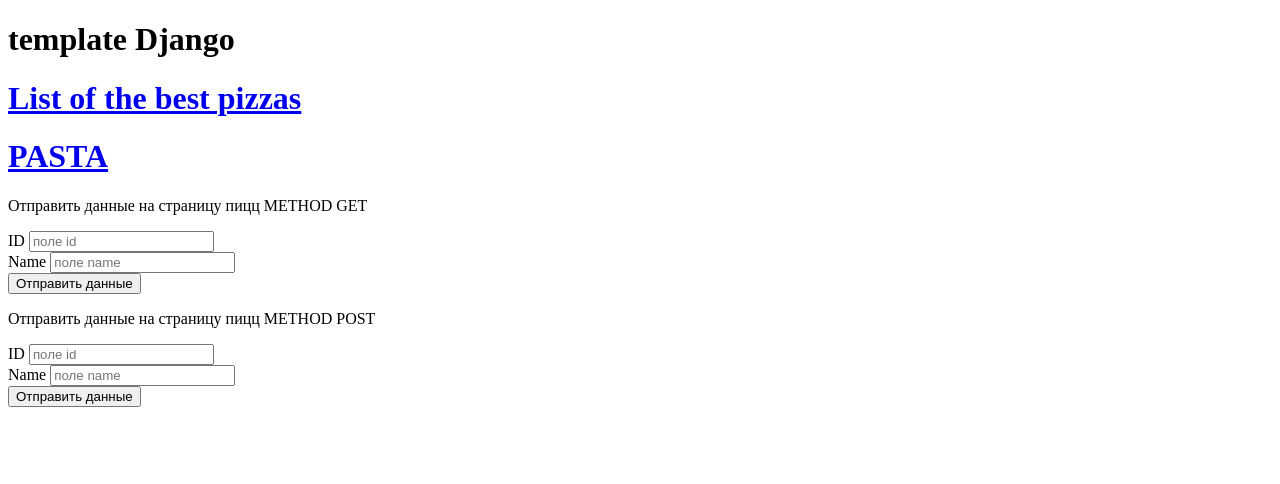
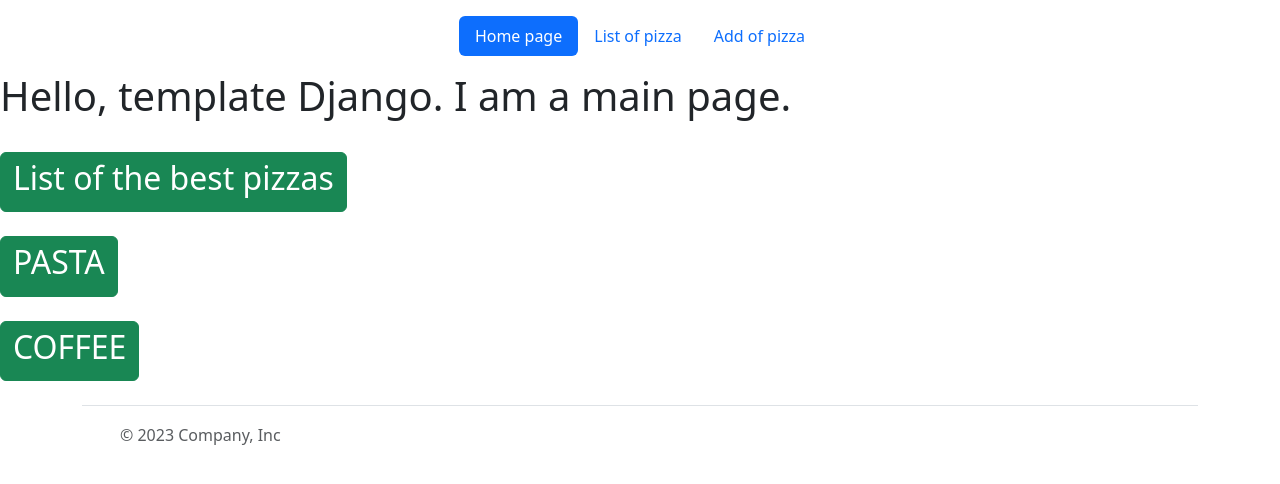
Before and after one commit to Dmitriy-Bitsenko/pizzeria, a Django app: page /pizza/ in a window 1280 px wide. Shown: the top 484 px of the page. Run offline with Django 4.2, Linux system fonts and the light colour scheme.

Commit message:
minor changes

```diff
--- a/pizza/templates/pizza/index.html
+++ b/pizza/templates/pizza/index.html
@@ -1,35 +1,35 @@
-<!DOCTYPE html>
-<html lang="en">
-<head>
-    <meta charset="UTF-8">
-    <title>Home page</title>
-</head>
-<body>
-{% csrf_token %}
-<h1>template Django</h1>
-<a href="/pizza/pizza_list/"><h1>List of the best pizzas</h1></a>
-<a href="/pizza/pizza_list/?id=2&name=PASTA"><h1>PASTA</h1></a>
+{% extends 'base.html' %}
 
-<div>
-    <p>Отправить данные на страницу пицц METHOD GET</p>
-<form action="/pizza/pizza_list/" method="get">
-    {% csrf_token %}
-    <label>ID</label> <input type="number" name="id" id="id" placeholder="поле id"><br>
-    <label>Name</label> <input type="text" name="id" id="name" placeholder="поле name"><br>
-    <input type="submit" value="Отправить данные">
-</form>
-</div>
-
-<div>
-    <p>Отправить данные на страницу пицц METHOD POST</p>
-<form action="/pizza/pizza_list/" method="post">
-    {% csrf_token %}
-    <label>ID</label> <input type="number" name="id" id="id" placeholder="поле id"><br>
-    <label>Name</label> <input type="text" name="id" id="name" placeholder="поле name"><br>
-    <input type="submit" value="Отправить данные">
-</form>
-</div>
+{% block title %}
+Pizza inc
+{% endblock %}
+{% block content %}
+<h1>Hello, template Django. I am a main page.</h1>
+    <br>
+<a class="btn btn-success" href="/pizza/pizza_list/"><h2>List of the best pizzas</h2></a><br>
+<br>
+<a class="btn btn-success" href="/pizza/pizza_list/?id=2&name=PASTA"><h2>PASTA</h2></a><br>
+<br>
+<a class="btn btn-success" href="/pizza/pizza_list/?id=2&name=PASTA"><h2>COFFEE</h2></a>
+{% endblock %}
 
 
-</body>
-</html>
+{#<div>#}
+{#    <p>Отправить данные на страницу пицц METHOD GET</p>#}
+{#<form action="/pizza/pizza_list/" method="get">#}
+{#    {% csrf_token %}#}
+{#    <label>ID</label> <input type="number" name="id" id="id" placeholder="поле id"><br>#}
+{#    <label>Name</label> <input type="text" name="id" id="name" placeholder="поле name"><br>#}
+{#    <input type="submit" value="Отправить данные">#}
+{#</form>#}
+{#</div>#}
+{##}
+{#<div>#}
+{#    <p>Отправить данные на страницу пицц METHOD POST</p>#}
+{#<form action="/pizza/pizza_list/" method="post">#}
+{#    {% csrf_token %}#}
+{#    <label>ID</label> <input type="number" name="id" id="id" placeholder="поле id"><br>#}
+{#    <label>Name</label> <input type="text" name="id" id="name" placeholder="поле name"><br>#}
+{#    <input type="submit" value="Отправить данные">#}
+{#</form>#}
+{#</div>#}
--- a/pizza/urls.py
+++ b/pizza/urls.py
@@ -6,9 +6,10 @@
 
 
 urlpatterns = [
-    path('', index_template),
-    path('pizza_list/', pizza_template),
+    path('', index_template, name='index_pizza'),
+    path('pizza_list/', pizza_template, name='list_pizza'),
     path('', pizza_list),
-    path('pizza_add/', pizza_add),
+    path('pizza_add/', pizza_add, name='add_pizza'),
+    path('pizza_list/<int:pizza_id>/', pizza_detail, name='one_pizza'),
 
 ]
--- a/pizza/views.py
+++ b/pizza/views.py
@@ -1,11 +1,10 @@
-from django.shortcuts import render
+from django.shortcuts import render, get_object_or_404
 
-from django.http import HttpResponse
+from django.http import HttpResponse, HttpResponseRedirect
 
 from .models import Pizza
 
 from .forms import PizzaForm
-
 
 # Create your views here.
 
@@ -71,12 +70,31 @@
         context = dict()
         context['name'] = request.POST.get('name')
         context['description'] = request.POST.get('description')
+        context['price'] = request.POST.get('price')
         context['date_create'] = request.POST.get('date_create')
-        context['date_update'] = request.POST.get('name')
-        context['photo'] = request.POST.get('date_update')
+        context['date_update'] = request.POST.get('date_update')
+        context['photo'] = request.POST.get('photo')
         context['exist'] = request.POST.get('exist')
-        return render(request, 'pizza/pizza_info.html', context=context)
+
+        Pizza.objects.create(
+        name=context['name'],
+        price=context['price'],
+        description=context['description'],
+        date_create=context['date_create'],
+        date_update=context['date_update'],
+        photo=context['photo'],
+        )
+        #return render(request, 'pizza/pizza_info.html', context)
+        return HttpResponseRedirect('/pizza/pizza_list/')
     else:
         pizzaform = PizzaForm()
-        context = {'form': PizzaForm}
+        context = {'form': pizzaform}
     return render(request, 'pizza/pizza_add.html', context=context)
+
+
+def pizza_detail(request, pizza_id):
+    #pizza = Pizza.objects.get(pk=pizza_id)
+    pizza = get_object_or_404(Pizza, pk=pizza_id)
+    #context['pizza_item'] = pizza
+
+    return render(request, 'pizza/pizza_info.html', {'pizza_item': pizza})
--- a/pizzeria/settings.py
+++ b/pizzeria/settings.py
@@ -111,7 +111,7 @@
 
 LANGUAGE_CODE = 'ru'
 
-TIME_ZONE = 'UTC'
+TIME_ZONE = 'Europe/Moscow'
 
 USE_I18N = True
 
--- a/templates/base.html
+++ b/templates/base.html
@@ -1,10 +1,24 @@
-<!DOCTYPE html>
+<!doctype html>
 <html lang="en">
-<head>
-    <meta charset="UTF-8">
-    <title>Title</title>
-</head>
-<body>
+  <head>
+    <meta charset="utf-8">
+    <meta name="viewport" content="width=device-width, initial-scale=1">
+    <title>{% block title %}
+    Home page
+    {% endblock %}</title>
+    <link href="https://cdn.jsdelivr.net/npm/bootstrap@5.3.0-alpha3/dist/css/bootstrap.min.css" rel="stylesheet"
+          integrity="sha384-KK94CHFLLe+nY2dmCWGMq91rCGa5gtU4mk92HdvYe+M/SXH301p5ILy+dN9+nJOZ" crossorigin="anonymous">
+  </head>
+  <body>
+{% include 'inc/_header.html' %}
 
-</body>
+{% block content %}
+<p>Content</p>
+{% endblock %}
+
+{% include 'inc/_footer.html' %}
+
+    <script src="https://cdn.jsdelivr.net/npm/bootstrap@5.3.0-alpha3/dist/js/bootstrap.bundle.min.js"
+            integrity="sha384-ENjdO4Dr2bkBIFxQpeoTz1HIcje39Wm4jDKdf19U8gI4ddQ3GYNS7NTKfAdVQSZe" crossorigin="anonymous"></script>
+  </body>
 </html>
--- /dev/null
+++ b/templates/inc/_footer.html
@@ -0,0 +1,16 @@
+<div class="container">
+  <footer class="d-flex flex-wrap justify-content-between align-items-center py-3 my-4 border-top">
+    <div class="col-md-4 d-flex align-items-center">
+      <a href="/" class="mb-3 me-2 mb-md-0 text-body-secondary text-decoration-none lh-1">
+        <svg class="bi" width="30" height="24"><use xlink:href="#bootstrap"></use></svg>
+      </a>
+      <span class="mb-3 mb-md-0 text-body-secondary">© 2023 Company, Inc</span>
+    </div>
+
+    <ul class="nav col-md-4 justify-content-end list-unstyled d-flex">
+      <li class="ms-3"><a class="text-body-secondary" href="#"><svg class="bi" width="24" height="24"><use xlink:href="#twitter"></use></svg></a></li>
+      <li class="ms-3"><a class="text-body-secondary" href="https://www.reddit.com"><svg class="bi" width="24" height="24"><use xlink:href="#instagram"></use></svg></a></li>
+      <li class="ms-3"><a class="text-body-secondary" href="https://www.vk.com"><svg class="bi" width="24" height="24"><use xlink:href="https://www.vk.com"></use></svg></a></li>
+    </ul>
+  </footer>
+</div>
--- a/templates/inc/_header.html
+++ b/templates/inc/_header.html
@@ -1,10 +1,9 @@
-<!DOCTYPE html>
-<html lang="en">
-<head>
-  <meta charset="UTF-8">
-  <title>Title</title>
-</head>
-<body>
-
-</body>
-</html>
+<header class="d-flex justify-content-center py-3">
+    <ul class="nav nav-pills">
+        <li class="nav-item"><a href="{% url 'index_pizza' %}" class="nav-link active" aria-current="page">Home page</a></li>
+        <li class="nav-item"><a href="{% url 'list_pizza' %}" class="nav-link">List of pizza</a></li>
+        <li class="nav-item"><a href="{% url 'add_pizza' %}" class="nav-link">Add of pizza</a></li>
+        {#        <li class="nav-item"><a href="#" class="nav-link">FAQs</a></li>#}
+        {#        <li class="nav-item"><a href="#" class="nav-link">About</a></li>#}
+    </ul>
+</header>
```
Also changed, not shown: pizza/forms.py (+6 -7 lines), pizza/templates/pizza/pizza_add.html (+15 -18 lines), pizza/templates/pizza/pizza_all.html (+23 -14 lines), pizza/templates/pizza/pizza_info.html (+18 -15 lines).
